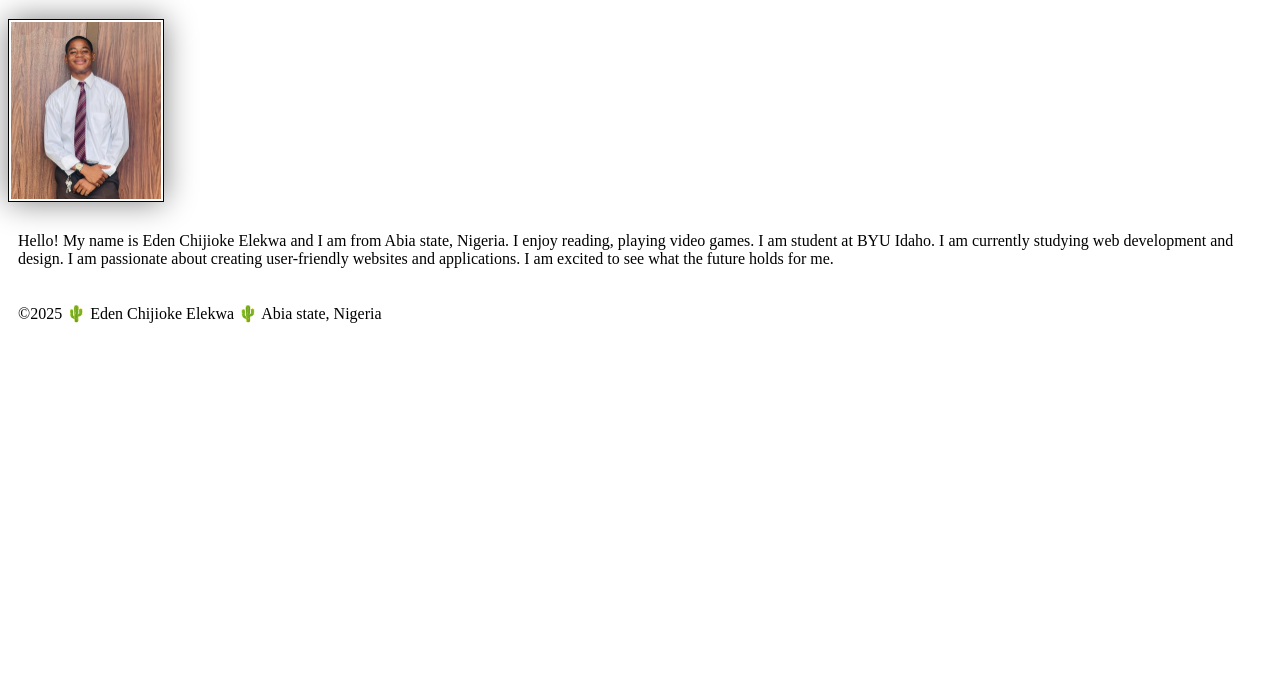
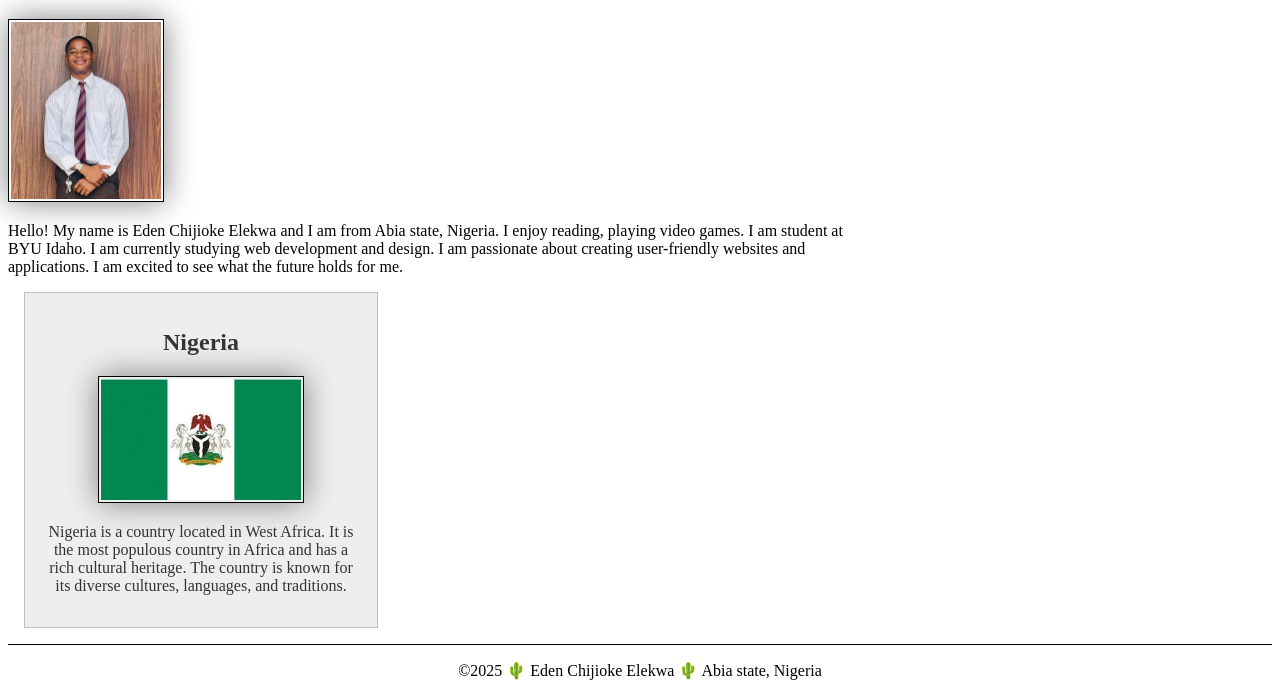
Before and after one commit to Elekwaeden/wdd130, a plain HTML site: page index.html in a window 1280 px wide. Shown: the part 205-901 px from the top of the page. Before the commit the page ends 800 px from the top, so only its background shows below. Drawn offline with Linux system fonts and the light colour scheme.

Commit message:
added styles

```diff
--- a/index.html
+++ b/index.html
@@ -4,6 +4,8 @@
 <head>
     <meta charset="UTF-8">
     <meta name="viewport" content="width=device-width, initial-scale=1.0">
+    <meta name="description" content="Eden Chijioke Elekwa's WDD studennt profile page">
+    <meta name="author" content="Eden Chijioke Elekwa">
     <title>Eden Chijioke Elekwa | WDD 130</title>
 <link rel="stylesheet" href="styles/styles.css">
 </head>
@@ -20,6 +22,11 @@
         <img src="images/profile.jpg" alt="Eden Chijioke Elekwa" width="200">
         <p>Hello! My name is Eden Chijioke Elekwa and I am from Abia state, Nigeria. I enjoy reading, playing video games. I am student at BYU Idaho. I am currently studying web development and design. I am passionate about creating user-friendly websites and applications. I am excited to see what the future holds for me.</p>
     </main>
+    <aside>
+        <h2>Nigeria</h2>
+        <img src="images/nigeria.jpg" alt="Nigerian  flag">
+        <p>Nigeria is a country located in West Africa. It is the most populous country in Africa and has a rich cultural heritage. The country is known for its diverse cultures, languages, and traditions.</p>
+    </aside>
     <footer>
         <p>&copy;2025 🌵 Eden Chijioke Elekwa 🌵 Abia state, Nigeria</p>
     </footer>
--- a/styles/styles.css
+++ b/styles/styles.css
@@ -22,5 +22,35 @@ img {
 }
 
 p {
-    padding: 10px;
+    padding: 0px;
 }
+
+main {
+    max-width: 840px;
+}
+
+aside {
+    width: 20rem;
+    margin: 1rem;
+    border: 1px solid rgba(0 0 0 /0.2); /* 1️⃣ */
+    padding: 1rem;
+    background-color: #eee;
+    color: #333;
+    text-align: center;
+}
+
+aside img {
+    width: 200px;
+    height: auto;
+}
+
+main img {
+    width: 150px;
+    height: auto;
+}
+
+footer {
+    margin-top: 15px;
+    border-top: 1px solid #000;
+    text-align: center;
+}
```
Also changed, not shown: images/nigeria.jpg (added).
